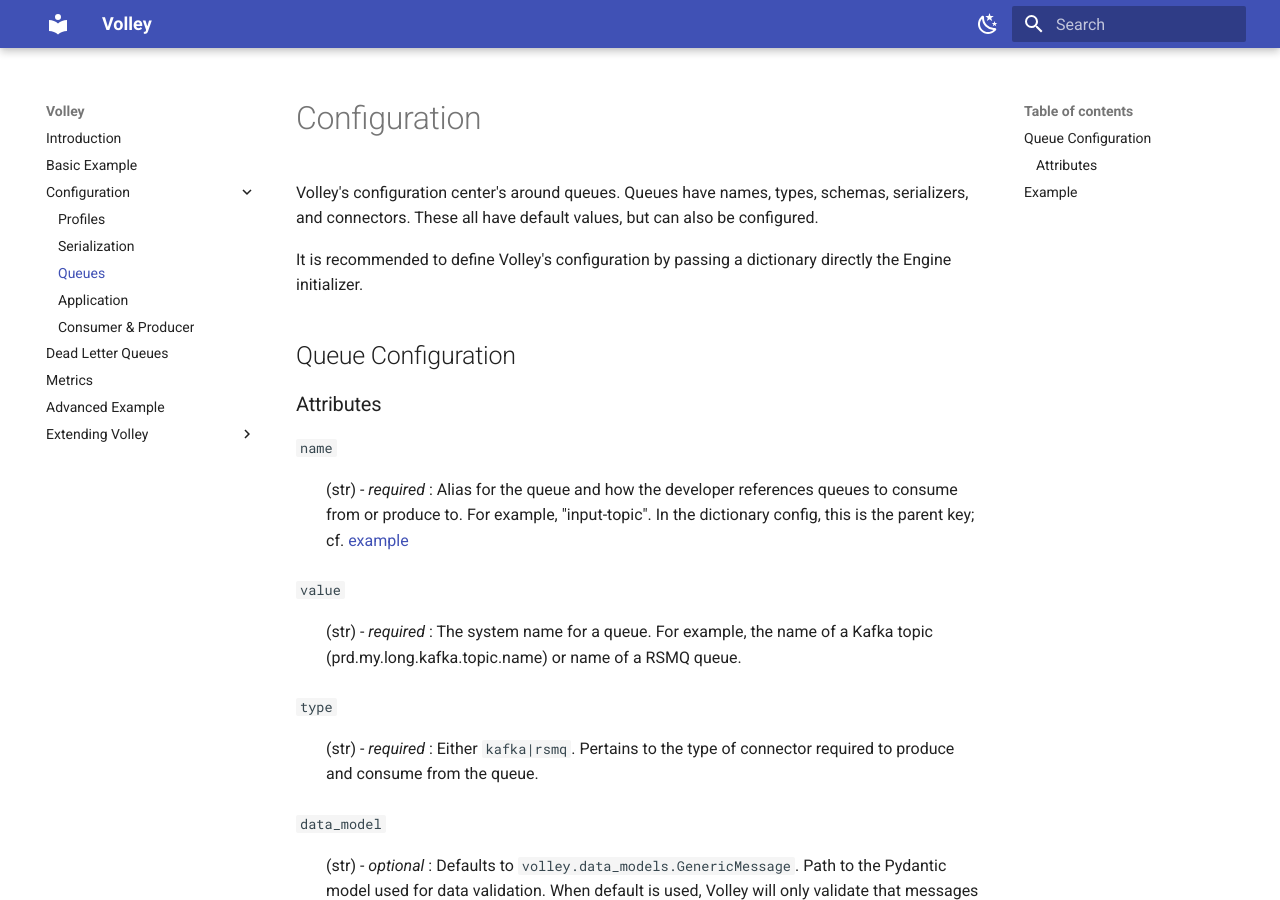
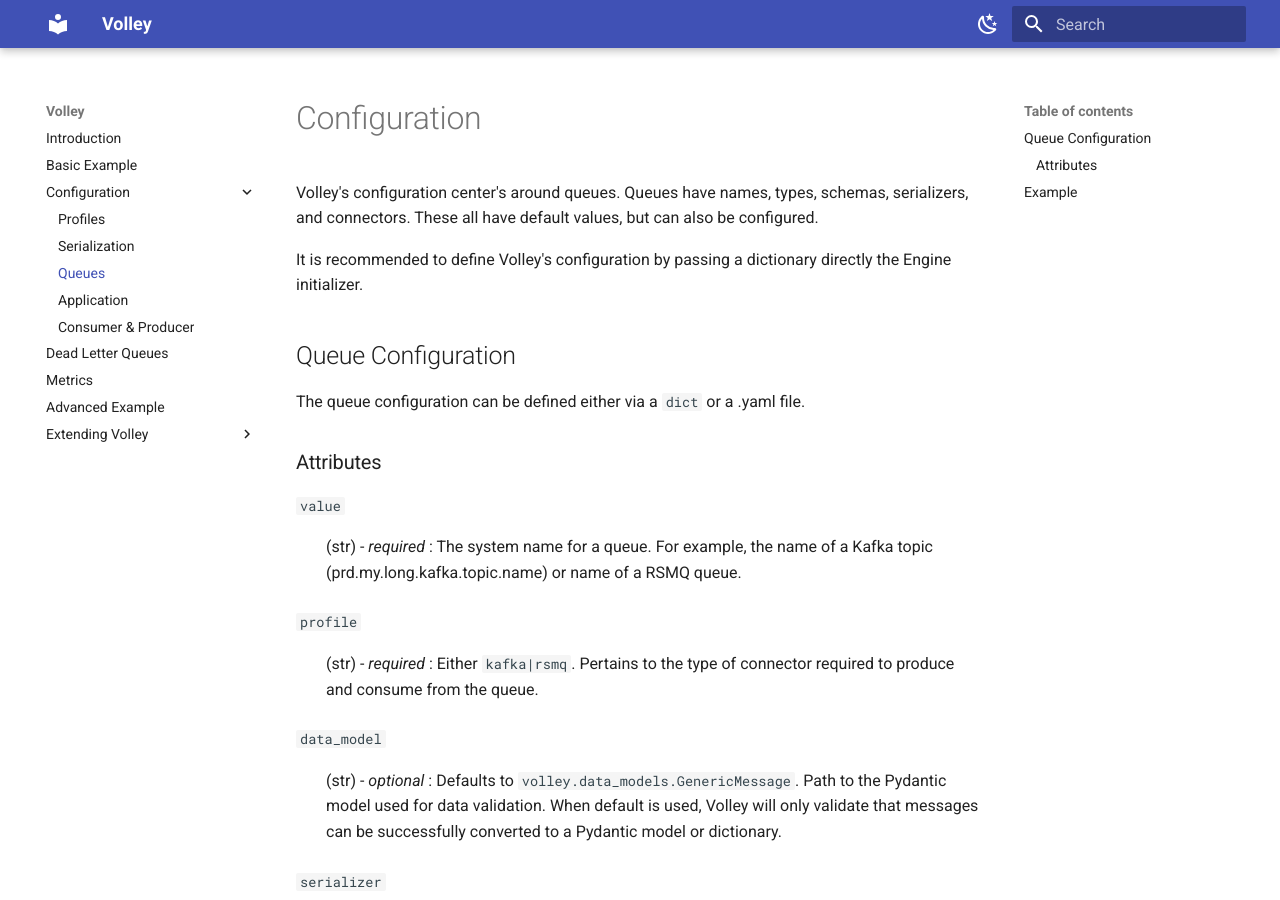
Before and after one commit to shipt/py-volley, an MkDocs documentation site: the page built from docs/docs/queue_config.md, in a window 1280 px wide and 900 px high. Built offline with MkDocs 1.6.1 and Material for MkDocs 9.7.7, drawn with Linux system fonts in a browser that asks for light colours.

```diff
--- a/docs/docs/queue_config.md
+++ b/docs/docs/queue_config.md
@@ -6,15 +6,14 @@ It is recommended to define Volley's configuration by passing a dictionary direc
 
 ## Queue Configuration
 
+The queue configuration can be defined either via a `dict` or a .yaml file.
+
 ### Attributes
-
-`name`
-: (str) - *required* : Alias for the queue and how the developer references queues to consume from or produce to. For example, "input-topic". In the dictionary config, this is the parent key; cf. [example](#example)
 
 `value`
 : (str) - *required* : The system name for a queue. For example, the name of a Kafka topic (prd.my.long.kafka.topic.name) or name of a RSMQ queue.
 
-`type`
+`profile`
 : (str) - *required* : Either `kafka|rsmq`. Pertains to the type of connector required to produce and consume from the queue.
 
 `data_model`
```
Also changed, not shown: docs/docs/profiles.md (+1 -1 lines), 1 other file.
